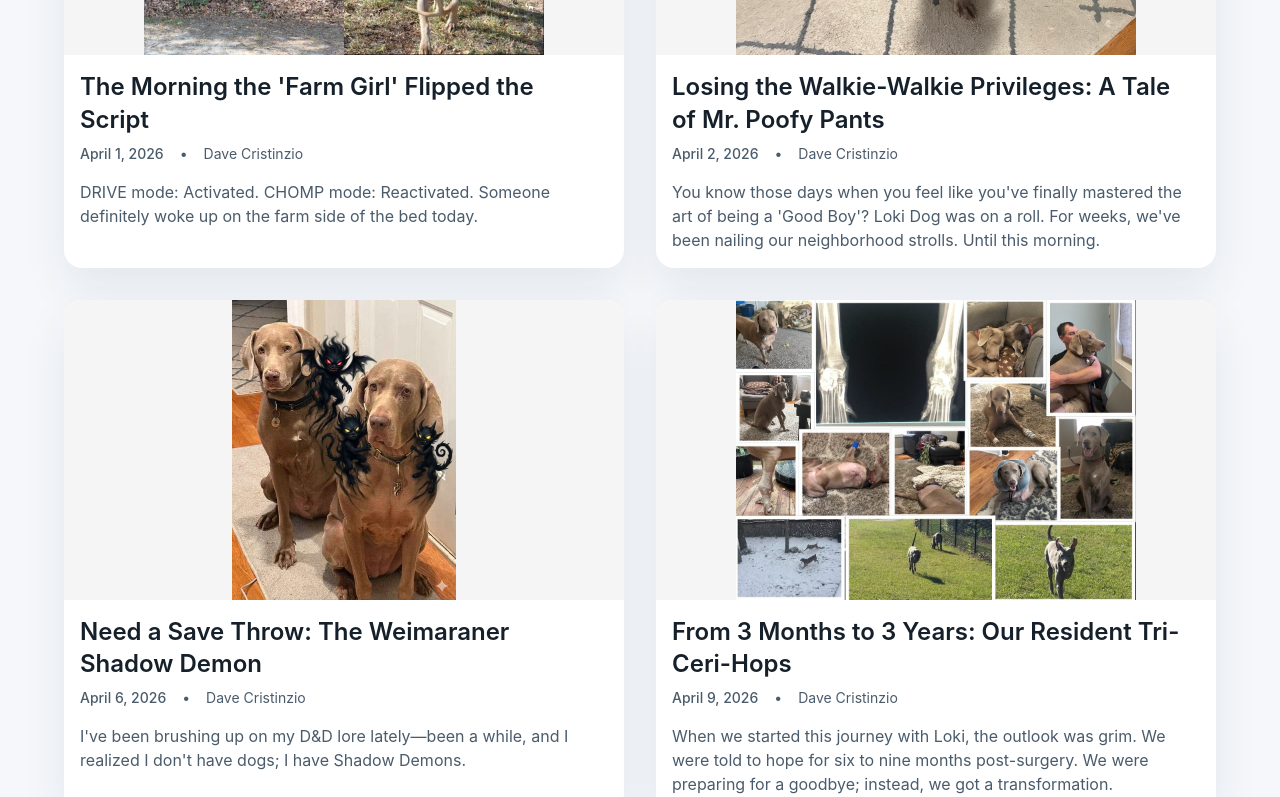
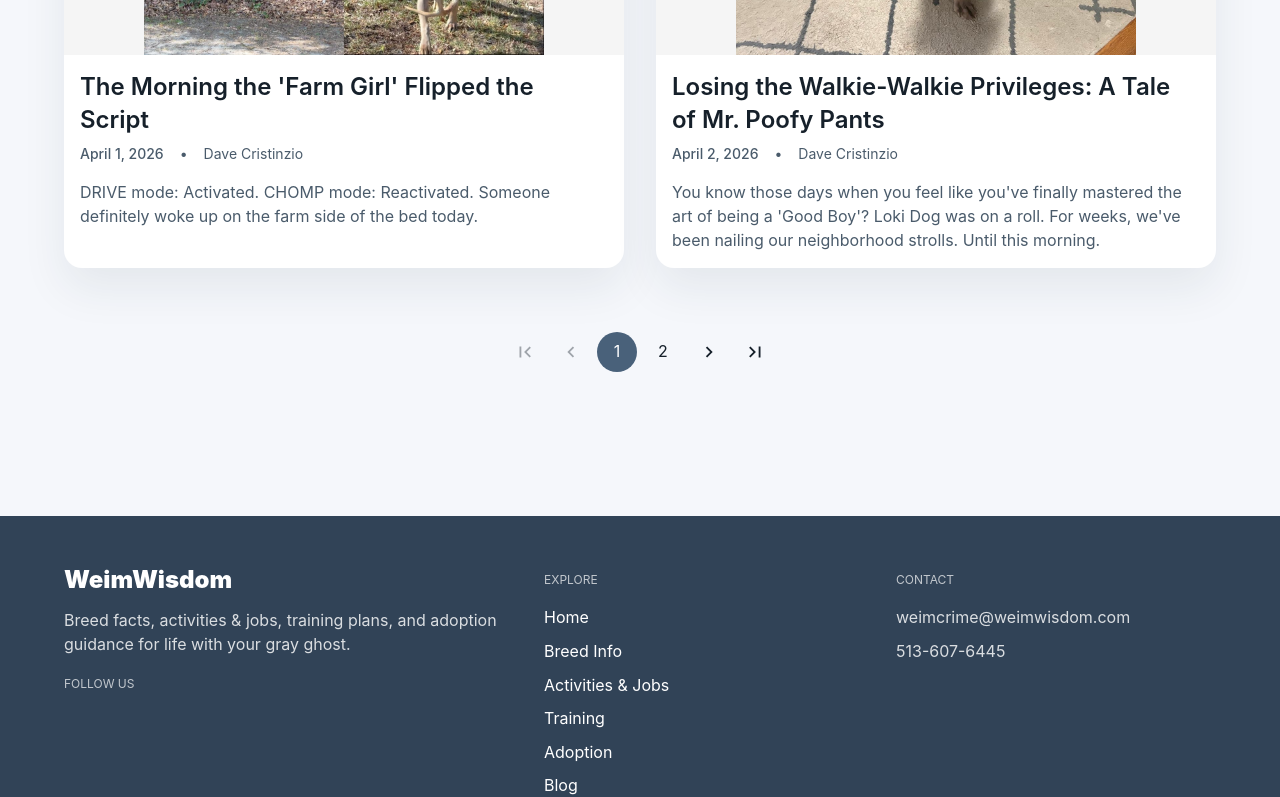
Before and after one commit to evilbeliver/weimwisdom, a Next.js app: page /blog in a window 1280 px wide. Shown: the part 1833-2630 px from the top of the page. Built offline with nearby package versions, Linux system fonts and the light colour scheme; some icons are missing.

Commit message:
Added pagination to blog page

```diff
--- a/src/pages/blog.tsx
+++ b/src/pages/blog.tsx
@@ -1,5 +1,6 @@
-import React from 'react';
+import React, { useState, useEffect } from 'react';
 import { GetStaticProps } from 'next';
+import { useRouter } from 'next/router';
 import Link from 'next/link';
 import {
   Box,
@@ -10,6 +11,7 @@ import {
   CardActionArea,
   CardMedia,
   Grid,
+  Pagination,
 } from '@mui/material';
 import { SiteLayout } from '@/components/SiteLayout';
 import { PageHero } from '@/components/PageHero';
@@ -18,6 +20,8 @@ import type { BlogPostMeta } from '@/lib/blog';
 interface BlogPageProps {
   posts: BlogPostMeta[];
 }
+
+const POSTS_PER_PAGE = 6;
 
 // Format date on client side
 function formatDate(dateString: string): string {
@@ -32,6 +36,35 @@ function formatDate(dateString: string): string {
 }
 
 export default function BlogPage({ posts }: BlogPageProps) {
+  const router = useRouter();
+  const [currentPage, setCurrentPage] = useState(1);
+
+  // Get page from URL query parameter
+  useEffect(() => {
+    const pageParam = router.query.page;
+    if (pageParam) {
+      const pageNum = parseInt(pageParam as string, 10);
+      if (!isNaN(pageNum) && pageNum > 0) {
+        setCurrentPage(pageNum);
+      }
+    }
+  }, [router.query.page]);
+
+  const totalPages = Math.ceil(posts.length / POSTS_PER_PAGE);
+
+  // Calculate the posts to display on current page
+  const startIndex = (currentPage - 1) * POSTS_PER_PAGE;
+  const endIndex = startIndex + POSTS_PER_PAGE;
+  const currentPosts = posts.slice(startIndex, endIndex);
+
+  const handlePageChange = (_event: React.ChangeEvent<unknown>, value: number) => {
+    setCurrentPage(value);
+    // Update URL without page reload
+    router.push(`/blog?page=${value}`, undefined, { shallow: true });
+    // Scroll to top of page
+    window.scrollTo({ top: 0, behavior: 'smooth' });
+  };
+
   return (
     <SiteLayout
       title="WeimWisdom Blog | Weim Wisdom"
@@ -50,8 +83,9 @@ export default function BlogPage({ posts }: BlogPageProps) {
               No blog posts yet. Check back soon!
             </Typography>
           ) : (
+            <>
               <Grid container spacing={4}>
-              {posts.map((post) => (
+                {currentPosts.map((post) => (
                   <Grid size={{ xs: 12, md: 6 }} key={post.slug}>
                     <Card
                       sx={{
@@ -131,6 +165,34 @@ export default function BlogPage({ posts }: BlogPageProps) {
                   </Grid>
                 ))}
               </Grid>
+
+              {totalPages > 1 && (
+                <Box
+                  sx={{
+                    display: 'flex',
+                    justifyContent: 'center',
+                    mt: { xs: 4, sm: 6, md: 8 },
+                  }}
+                >
+                  <Pagination
+                    count={totalPages}
+                    page={currentPage}
+                    onChange={handlePageChange}
+                    color="primary"
+                    size="large"
+                    showFirstButton
+                    showLastButton
+                    sx={{
+                      '& .MuiPaginationItem-root': {
+                        fontSize: { xs: '0.875rem', sm: '1rem' },
+                        minWidth: { xs: 32, sm: 40 },
+                        height: { xs: 32, sm: 40 },
+                      },
+                    }}
+                  />
+                </Box>
+              )}
+            </>
           )}
         </Box>
       </Container>
```
Lines whose indentation alone changed are shown as unchanged.
